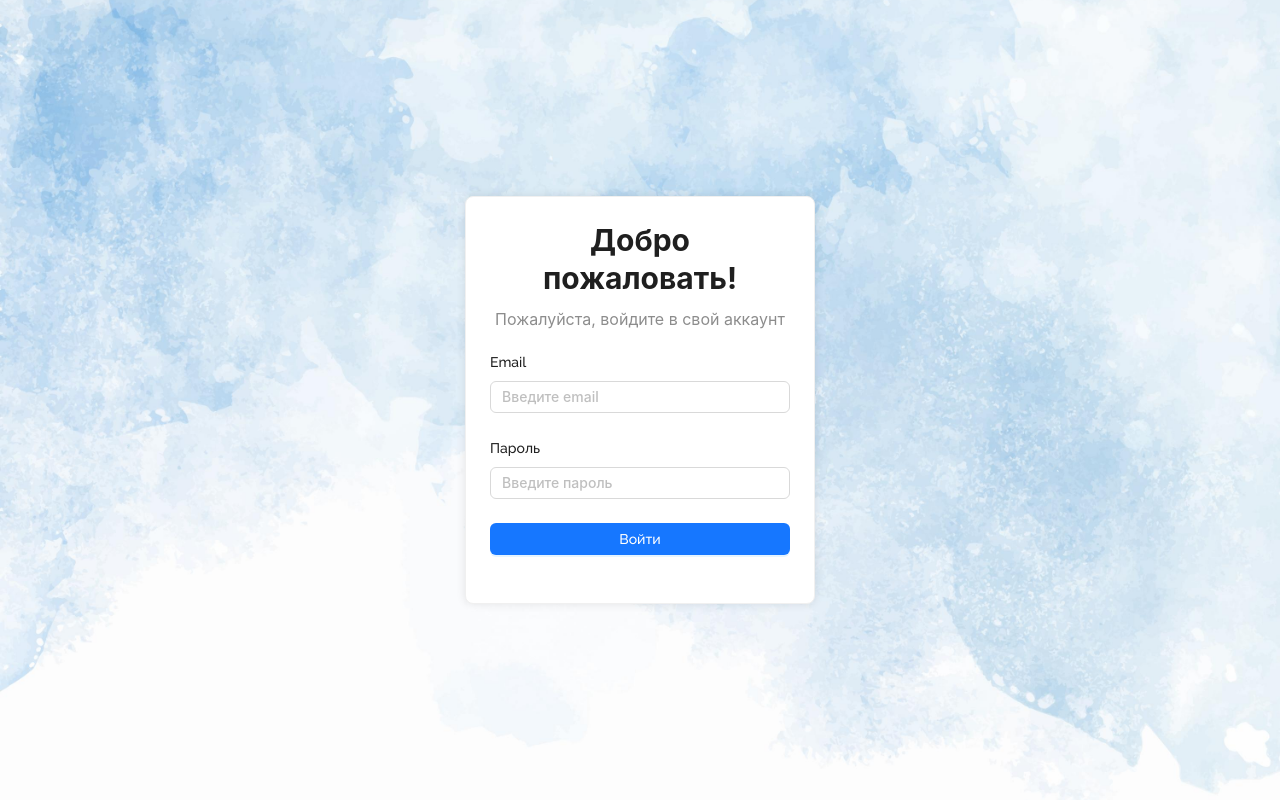
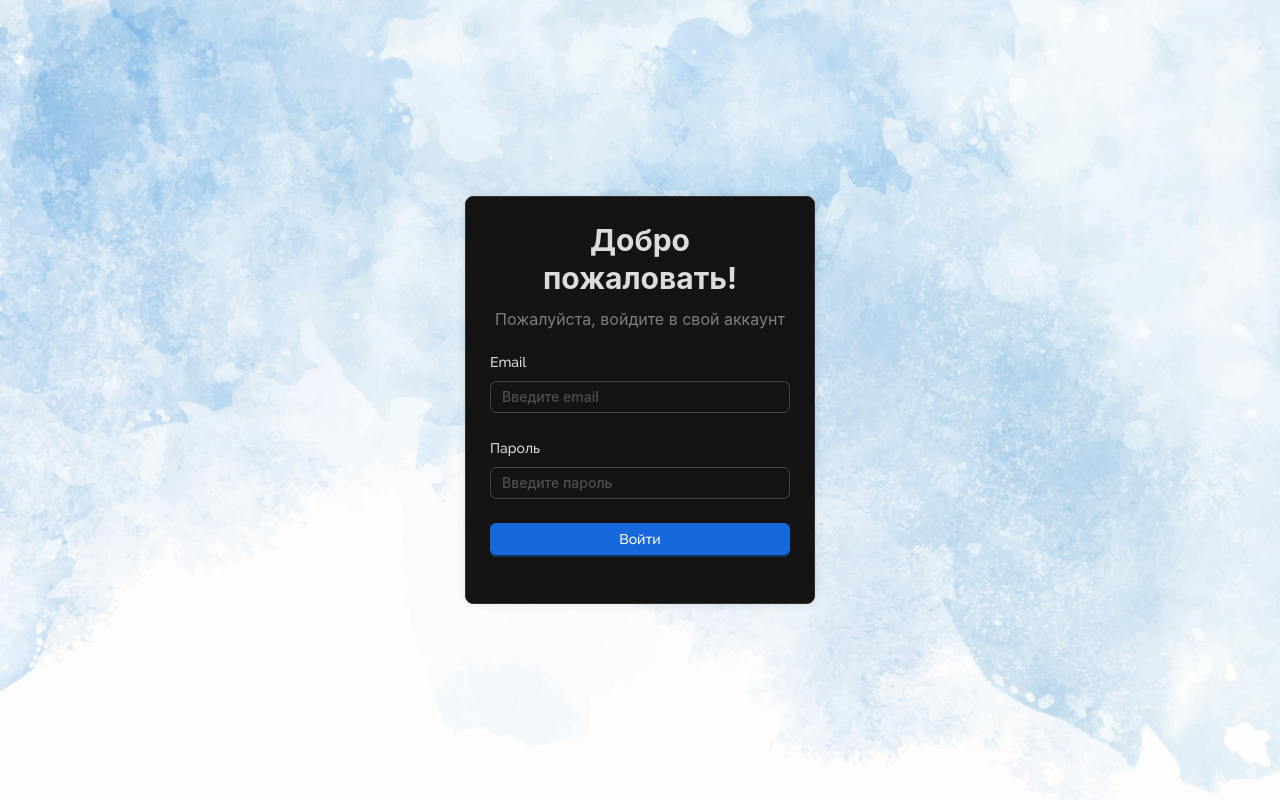
Before and after one commit to Adlemas/mindclick-frontend-v2-review, a Next.js app: page /login in a window 1280 px wide. Built offline with nearby package versions, Linux system fonts and the light colour scheme.

Commit message:
feat: config provided as wrapper for component in _app & russian locale

```diff
--- a/src/pages/_app.tsx
+++ b/src/pages/_app.tsx
@@ -1,8 +1,17 @@
 import "@/styles/globals.scss";
 import type { AppProps } from "next/app";
+import ruRU from "antd/locale/ru_RU";
+import { ConfigProvider, theme } from "antd";
 
-function App({ Component, pageProps }: AppProps) {
-  return <Component {...pageProps} />;
-}
+const App = ({ Component, pageProps }: AppProps) => (
+  <ConfigProvider
+    locale={ruRU}
+    theme={{
+      algorithm: theme.darkAlgorithm,
+    }}
+  >
+    <Component {...pageProps} />
+  </ConfigProvider>
+);
 
 export default App;
```
